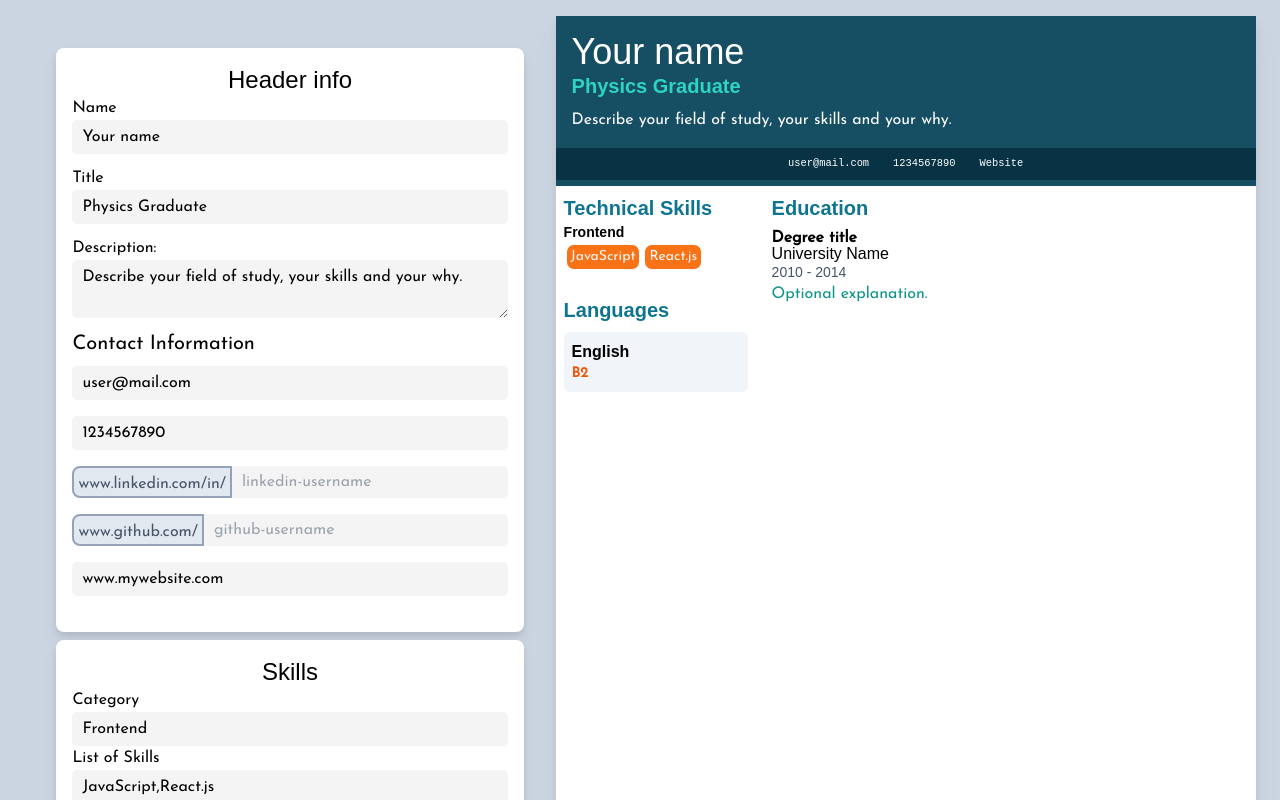
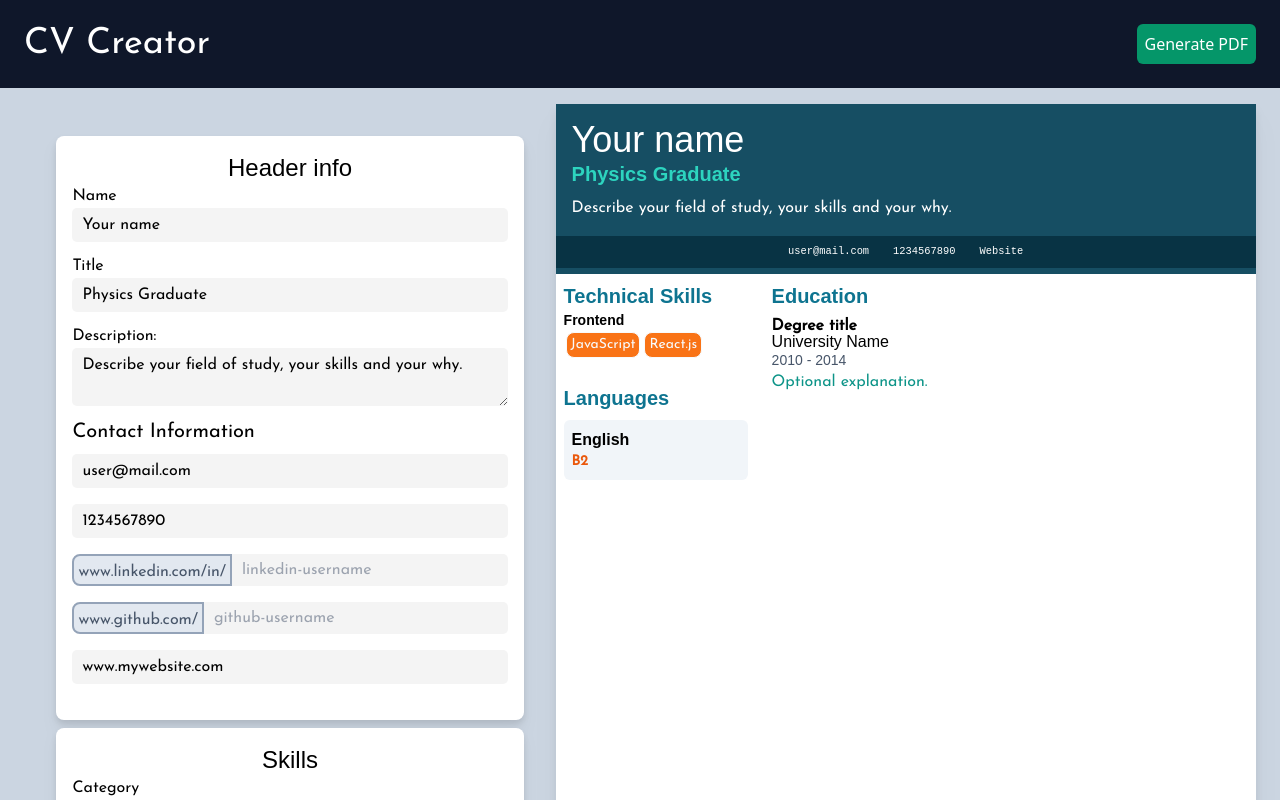
Before and after one commit to iaaron-xyz/cv-application, a React (Create React App) app: page / in a window 1280 px wide. Shown: the top 800 px of the page. Built offline with nearby package versions, Linux system fonts and the light colour scheme; a web font is replaced by a local one.

Commit message:
add Navbar

```diff
--- a/src/App.js
+++ b/src/App.js
@@ -2,18 +2,23 @@ import { useState } from "react";
 import EditSection from "./components/EditSection";
 import RenderSection from "./components/RenderSection";
 import { cvData } from "./components/cvData";
+import Navbar from "./components/Navbar";
 
 const App = () => {
 
   const [data, setData] = useState(cvData);
 
   return (
-    <div className="main-font p-4 flex flex-row justify-center flex-wrap bg-slate-300">
-      <EditSection data={data} setData={setData}/>
-      <div className="drop-shadow-xl">
-        <RenderSection data={data}/>
+    <>
+      <Navbar />
+
+      <div className="main-font p-4 flex flex-row justify-center flex-wrap bg-slate-300">
+        <EditSection data={data} setData={setData}/>
+        <div className="drop-shadow-xl">
+          <RenderSection data={data}/>
+        </div>
       </div>
-    </div>
+    </>
   )
 }
 
--- /dev/null
+++ b/src/components/Navbar.js
@@ -0,0 +1,11 @@
+
+const Navbar = () => {
+  return (
+    <div className="flex w-full bg-slate-900 text-white p-6">
+      <h1 className="main-font text-4xl">CV Creator</h1>
+      <button className="ml-auto p-2 bg-emerald-600 rounded-md">Generate PDF</button>
+    </div>
+  )
+}
+
+export default Navbar
```
